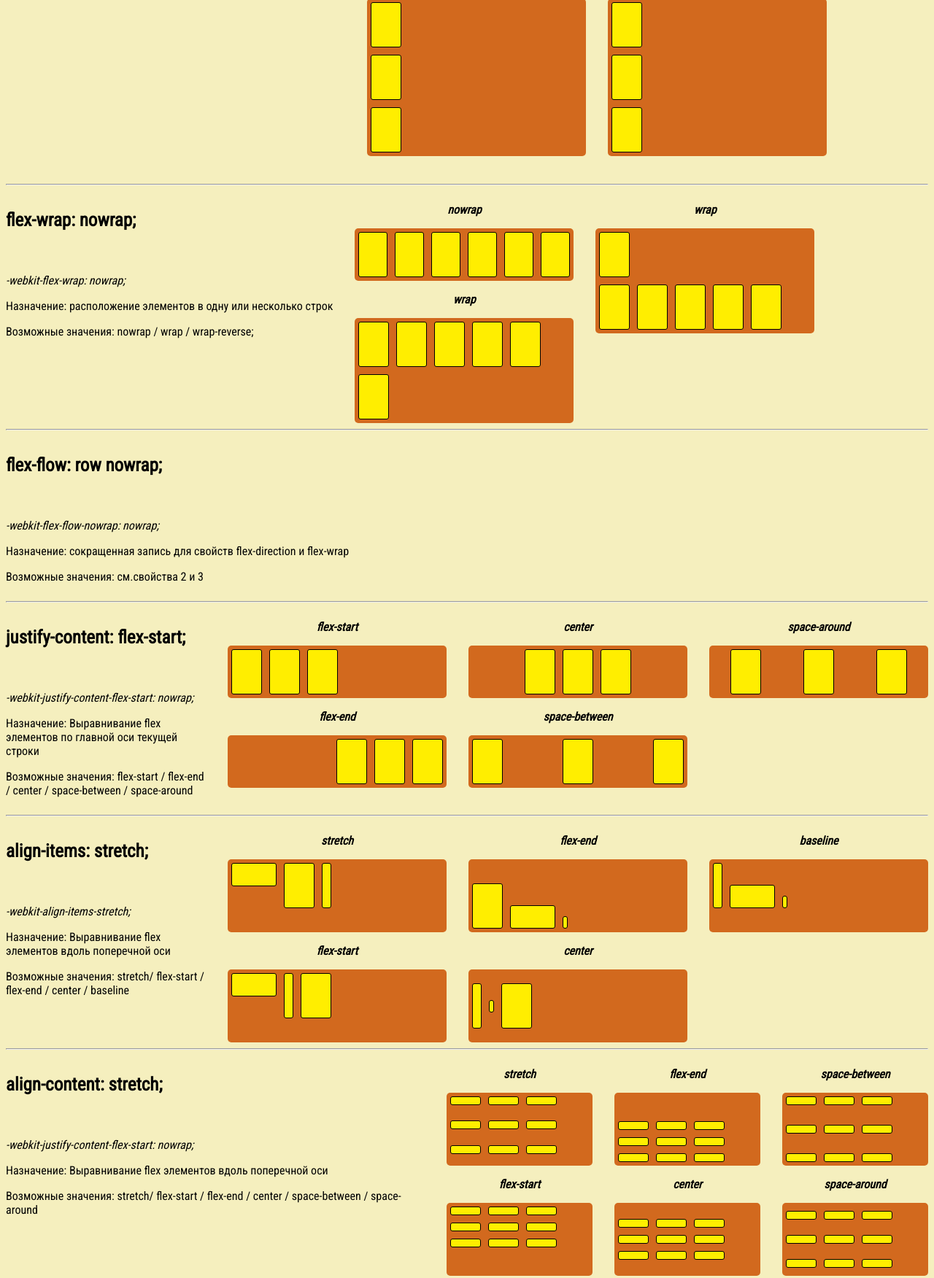
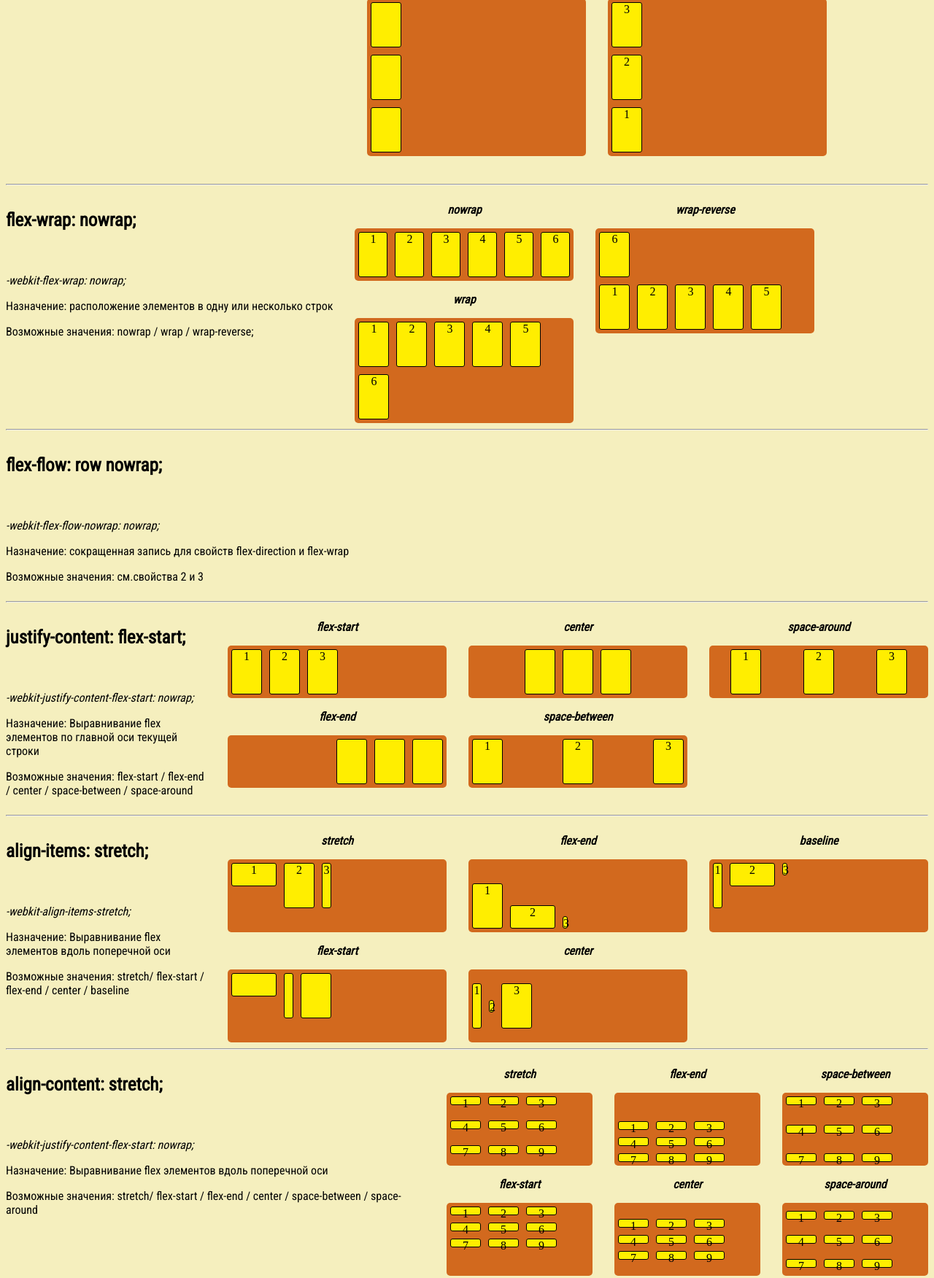
Before and after one commit to kriscat/hw6, a plain HTML site: page index.html in a window 1280 px wide. Shown: the part 615-2367 px from the top of the page at 73% size. Drawn offline with Linux system fonts and the light colour scheme.

Commit message:
Update index.html

```diff
--- a/index.html
+++ b/index.html
@@ -33,9 +33,9 @@
                         <p>flex</p>
                     </div>
                     <div class="right_one1">
-                        <div class="block"></div>
-                        <div class="block"></div>
-                        <div class="block"></div>
+                        <div class="block">1</div>
+                        <div class="block">2</div>
+                        <div class="block">3</div>
                     </div>
                 </div>
                 <div class="blocks">
@@ -43,9 +43,9 @@
                         <p>inline-flex</p>
                     </div>
                     <div class="right_one2">
-                        <div class="block"></div>
-                        <div class="block"></div>
-                        <div class="block"></div>
+                        <div class="block">1</div>
+                        <div class="block">2</div>
+                        <div class="block">3</div>
                     </div>
                 </div>
             </div>
@@ -99,9 +99,9 @@
                             <p>row-reverse</p>
                         </div>
                         <div class="row2">
-                            <div class="block"></div>
-                            <div class="block"></div>
-                            <div class="block"></div>
+                            <div class="block">1</div>
+                            <div class="block">2</div>
+                            <div class="block">3</div>
                         </div>
                     </div>
 
@@ -111,9 +111,9 @@
                             <p>column-reverse</p>
                         </div>
                         <div class="row4">
-                            <div class="block"></div>
-                            <div class="block"></div>
-                            <div class="block"></div>
+                            <div class="block">1</div>
+                            <div class="block">2</div>
+                            <div class="block">3</div>
                         </div>
 
                     </div>
@@ -140,38 +140,38 @@
                 <p>nowrap</p>
             </div>
             <div class="right_three1">
-                <div class="block"></div>
-                <div class="block"></div>
-                <div class="block"></div>
-                <div class="block"></div>
-                <div class="block"></div>
-                <div class="block"></div>
+                <div class="block">1</div>
+                <div class="block">2</div>
+                <div class="block">3</div>
+                <div class="block">4</div>
+                <div class="block">5</div>
+                <div class="block">6</div>
             </div>
             <div class="name2">
                 <p>wrap</p>
             </div>
             <div class="right_three2">
-                <div class="block"></div>
-                <div class="block"></div>
-                <div class="block"></div>
-                <div class="block"></div>
-                <div class="block"></div>
-                <div class="block"></div>
+                <div class="block">1</div>
+                <div class="block">2</div>
+                <div class="block">3</div>
+                <div class="block">4</div>
+                <div class="block">5</div>
+                <div class="block">6</div>
             </div>
 
         </div>
 
         <div class="blocks">
             <div class="name2 ">
-                <p>wrap</p>
+                <p>wrap-reverse</p>
             </div>
             <div class="right_three3 ">
-                <div class="block "></div>
-                <div class="block "></div>
-                <div class="block "></div>
-                <div class="block "></div>
-                <div class="block "></div>
-                <div class="block "></div>
+                <div class="block ">1</div>
+                <div class="block ">2</div>
+                <div class="block ">3</div>
+                <div class="block ">4</div>
+                <div class="block ">5</div>
+                <div class="block ">6</div>
             </div>
         </div>
 
@@ -209,9 +209,9 @@
                 <p>flex-start</p>
             </div>
             <div class="fifht1">
-                <div class="block"></div>
-                <div class="block"></div>
-                <div class="block"></div>
+                <div class="block">1</div>
+                <div class="block">2</div>
+                <div class="block">3</div>
             </div>
             <div class="name2">
                 <p>flex-end</p>
@@ -235,9 +235,9 @@
                 <p>space-between</p>
             </div>
             <div class="fifht4">
-                <div class="block"></div>
-                <div class="block"></div>
-                <div class="block"></div>
+                <div class="block">1</div>
+                <div class="block">2</div>
+                <div class="block">3</div>
             </div>
         </div>
         <div class="blocks">
@@ -245,9 +245,9 @@
                 <p>space-around</p>
             </div>
             <div class="fifht5">
-                <div class="block"></div>
-                <div class="block"></div>
-                <div class="block"></div>
+                <div class="block">1</div>
+                <div class="block">2</div>
+                <div class="block">3</div>
             </div>
 
         </div>
@@ -269,9 +269,9 @@
                 <p>stretch</p>
             </div>
             <div class="sixth1">
-                <div class=" forsixth2"></div>
-                <div class="block "></div>
-                <div class=" forsixth1 "></div>
+                <div class=" forsixth2">1</div>
+                <div class="block ">2</div>
+                <div class=" forsixth1 ">3</div>
             </div>
             <div class="name2 ">
                 <p>flex-start</p>
@@ -287,17 +287,17 @@
                 <p>flex-end</p>
             </div>
             <div class="sixth3 ">
-                <div class="block "></div>
-                <div class="forsixth2"></div>
-                <div class="forsixth3 "></div>
+                <div class="block ">1</div>
+                <div class="forsixth2">2</div>
+                <div class="forsixth3 ">3</div>
             </div>
             <div class="name2 ">
                 <p>center</p>
             </div>
             <div class="sixth4 ">
-                <div class="forsixth1"></div>
-                <div class="forsixth3 "></div>
-                <div class="block "></div>
+                <div class="forsixth1">1</div>
+                <div class="forsixth3 ">2</div>
+                <div class="block ">3</div>
             </div>
         </div>
         <div class="blocks ">
@@ -305,9 +305,9 @@
                 <p>baseline</p>
             </div>
             <div class="sixth5 ">
-                <div class="forsixth1 "></div>
-                <div class="forsixth2 "></div>
-                <div class="forsixth3 "></div>
+                <div class="forsixth1 ">1</div>
+                <div class="forsixth2 ">2</div>
+                <div class="forsixth3 ">3</div>
             </div>
 
         </div>
@@ -329,29 +329,29 @@
                 <p>stretch</p>
             </div>
             <div class="seventh1">
-                <div class="block1"></div>
-                <div class="block1"></div>
-                <div class="block1"></div>
-                <div class="block1"></div>
-                <div class="block1"></div>
-                <div class="block1"></div>
-                <div class="block1"></div>
-                <div class="block1"></div>
-                <div class="block1"></div>
+                <div class="block1">1</div>
+                <div class="block1">2</div>
+                <div class="block1">3</div>
+                <div class="block1">4</div>
+                <div class="block1">5</div>
+                <div class="block1">6</div>
+                <div class="block1">7</div>
+                <div class="block1">8</div>
+                <div class="block1">9</div>
             </div>
             <div class="name2">
                 <p>flex-start</p>
             </div>
             <div class="seventh2">
-                <div class="block1"></div>
-                <div class="block1"></div>
-                <div class="block1"></div>
-                <div class="block1"></div>
-                <div class="block1"></div>
-                <div class="block1"></div>
-                <div class="block1"></div>
-                <div class="block1"></div>
-                <div class="block1"></div>
+                <div class="block1">1</div>
+                <div class="block1">2</div>
+                <div class="block1">3</div>
+                <div class="block1">4</div>
+                <div class="block1">5</div>
+                <div class="block1">6</div>
+                <div class="block1">7</div>
+                <div class="block1">8</div>
+                <div class="block1">9</div>
             </div>
         </div>
         <div class="blocks">
@@ -359,29 +359,29 @@
                 <p>flex-end</p>
             </div>
             <div class="seventh3">
-                <div class="block1"></div>
-                <div class="block1"></div>
-                <div class="block1"></div>
-                <div class="block1"></div>
-                <div class="block1"></div>
-                <div class="block1"></div>
-                <div class="block1"></div>
-                <div class="block1"></div>
-                <div class="block1"></div>
+                <div class="block1">1</div>
+                <div class="block1">2</div>
+                <div class="block1">3</div>
+                <div class="block1">4</div>
+                <div class="block1">5</div>
+                <div class="block1">6</div>
+                <div class="block1">7</div>
+                <div class="block1">8</div>
+                <div class="block1">9</div>
             </div>
             <div class="name2">
                 <p>center</p>
             </div>
             <div class="seventh4">
-                <div class="block1"></div>
-                <div class="block1"></div>
-                <div class="block1"></div>
-                <div class="block1"></div>
-                <div class="block1"></div>
-                <div class="block1"></div>
-                <div class="block1"></div>
-                <div class="block1"></div>
-                <div class="block1"></div>
+                <div class="block1">1</div>
+                <div class="block1">2</div>
+                <div class="block1">3</div>
+                <div class="block1">4</div>
+                <div class="block1">5</div>
+                <div class="block1">6</div>
+                <div class="block1">7</div>
+                <div class="block1">8</div>
+                <div class="block1">9</div>
             </div>
         </div>
         <div class="blocks">
@@ -389,29 +389,29 @@
                 <p>space-between</p>
             </div>
             <div class="seventh5">
-                <div class="block1"></div>
-                <div class="block1"></div>
-                <div class="block1"></div>
-                <div class="block1"></div>
-                <div class="block1"></div>
-                <div class="block1"></div>
-                <div class="block1"></div>
-                <div class="block1"></div>
-                <div class="block1"></div>
+                <div class="block1">1</div>
+                <div class="block1">2</div>
+                <div class="block1">3</div>
+                <div class="block1">4</div>
+                <div class="block1">5</div>
+                <div class="block1">6</div>
+                <div class="block1">7</div>
+                <div class="block1">8</div>
+                <div class="block1">9</div>
             </div>
             <div class="name2">
                 <p>space-around</p>
             </div>
             <div class="seventh6">
-                <div class="block1"></div>
-                <div class="block1"></div>
-                <div class="block1"></div>
-                <div class="block1"></div>
-                <div class="block1"></div>
-                <div class="block1"></div>
-                <div class="block1"></div>
-                <div class="block1"></div>
-                <div class="block1"></div>
+                <div class="block1">1</div>
+                <div class="block1">2</div>
+                <div class="block1">3</div>
+                <div class="block1">4</div>
+                <div class="block1">5</div>
+                <div class="block1">6</div>
+                <div class="block1">7</div>
+                <div class="block1">8</div>
+                <div class="block1">9</div>
             </div>
 
         </div>
@@ -441,11 +441,11 @@
                         <p>order 0 order 1</p>
                     </div>
                     <div class="order">
-                        <div class="block"></div>
-                        <div class="block"></div>
-                        <div class="block"></div>
-                        <div class="block"></div>
-                        <div class="block"></div>
+                        <div class="block">1</div>
+                        <div class="block">2</div>
+                        <div class="block">3</div>
+                        <div class="block">4</div>
+                        <div class="block">5</div>
                     </div>
                     <div class="name2">
                         <p>order: -1 order: 0 rder:2</p>
@@ -472,11 +472,11 @@
                 <div class="blocks">
 
                     <div class="flexflow">
-                        <div class="block3"></div>
-                        <div class="block"></div>
-                        <div class="block"></div>
-                        <div class="block"></div>
-                        <div class="block"></div>
+                        <div class="block3">1</div>
+                        <div class="block">2</div>
+                        <div class="block">3</div>
+                        <div class="block">4</div>
+                        <div class="block">5</div>
                     </div>
                     <div class="name2">
                         <p>flex-grow: 1</p>
@@ -485,11 +485,11 @@
                 <div class="blocks">
 
                     <div class="flexflow">
-                        <div class="block"></div>
-                        <div class="block"></div>
-                        <div class="block4"></div>
-                        <div class="block"></div>
-                        <div class="block"></div>
+                        <div class="block">1</div>
+                        <div class="block">2</div>
+                        <div class="block4">3</div>
+                        <div class="block">4</div>
+                        <div class="block">5</div>
                     </div>
                     <div class="name2">
                         <p>flex-grow: 3</p>
@@ -516,11 +516,11 @@
                 <div class="blocks">
 
                     <div class="flexshrink">
-                        <div class="block"></div>
-                        <div class="flexshrink1"></div>
-                        <div class="block"></div>
-                        <div class="block"></div>
-                        <div class="block"></div>
+                        <div class="block">1</div>
+                        <div class="flexshrink1">2</div>
+                        <div class="block">3</div>
+                        <div class="block">4</div>
+                        <div class="block">5</div>
                     </div>
                     <div class="name2">
                         <p>flex-shrink: 1</p>
@@ -530,11 +530,11 @@
                 <div class="blocks">
 
                     <div class="flexshrink">
-                        <div class="block"></div>
-                        <div class="block"></div>
-                        <div class="flexshrink2"></div>
-                        <div class="block"></div>
-                        <div class="block"></div>
+                        <div class="block">1</div>
+                        <div class="block">2</div>
+                        <div class="flexshrink2">3</div>
+                        <div class="block">4</div>
+                        <div class="block">5</div>
                     </div>
                     <div class="name2">
                         <p>flex-shrink: 0</p>
@@ -562,11 +562,11 @@
             <div class="blocks">
 
                 <div class="flexbase">
-                    <div class="flexbase1"></div>
-                    <div class="flexbase1"></div>
-                    <div class="flexbase1"></div>
-                    <div class="flexbase1"></div>
-                    <div class="flexbase1"></div>
+                    <div class="flexbase1">1</div>
+                    <div class="flexbase1">2</div>
+                    <div class="flexbase1">3</div>
+                    <div class="flexbase1">4</div>
+                    <div class="flexbase1">5</div>
                 </div>
                 <div class="name2">
                     <p>flex-base: auto</p>
@@ -576,11 +576,11 @@
             <div class="blocks">
 
                 <div class="flexbase">
-                    <div class="block"></div>
-                    <div class="block"></div>
-                    <div class="flexbase2"></div>
-                    <div class="block"></div>
-                    <div class="block"></div>
+                    <div class="block">1</div>
+                    <div class="block">2</div>
+                    <div class="flexbase2">3</div>
+                    <div class="block">4</div>
+                    <div class="block">5</div>
                 </div>
                 <div class="name2">
                     <p>flex-base: 240px</p>
@@ -619,11 +619,11 @@
                 <p>align-self: flex-start</p>
             </div>
             <div class="alignself">
-                <div class="block"></div>
-                <div class="block"></div>
-                <div class="alignself1"></div>
-                <div class="alignself2"></div>
-                <div class="block"></div>
+                <div class="block">1</div>
+                <div class="block">2</div>
+                <div class="alignself1">3</div>
+                <div class="alignself2">4</div>
+                <div class="block">5</div>
             </div>
             <div class="name2">
                 <p>align-self: flex-end</p>
```
